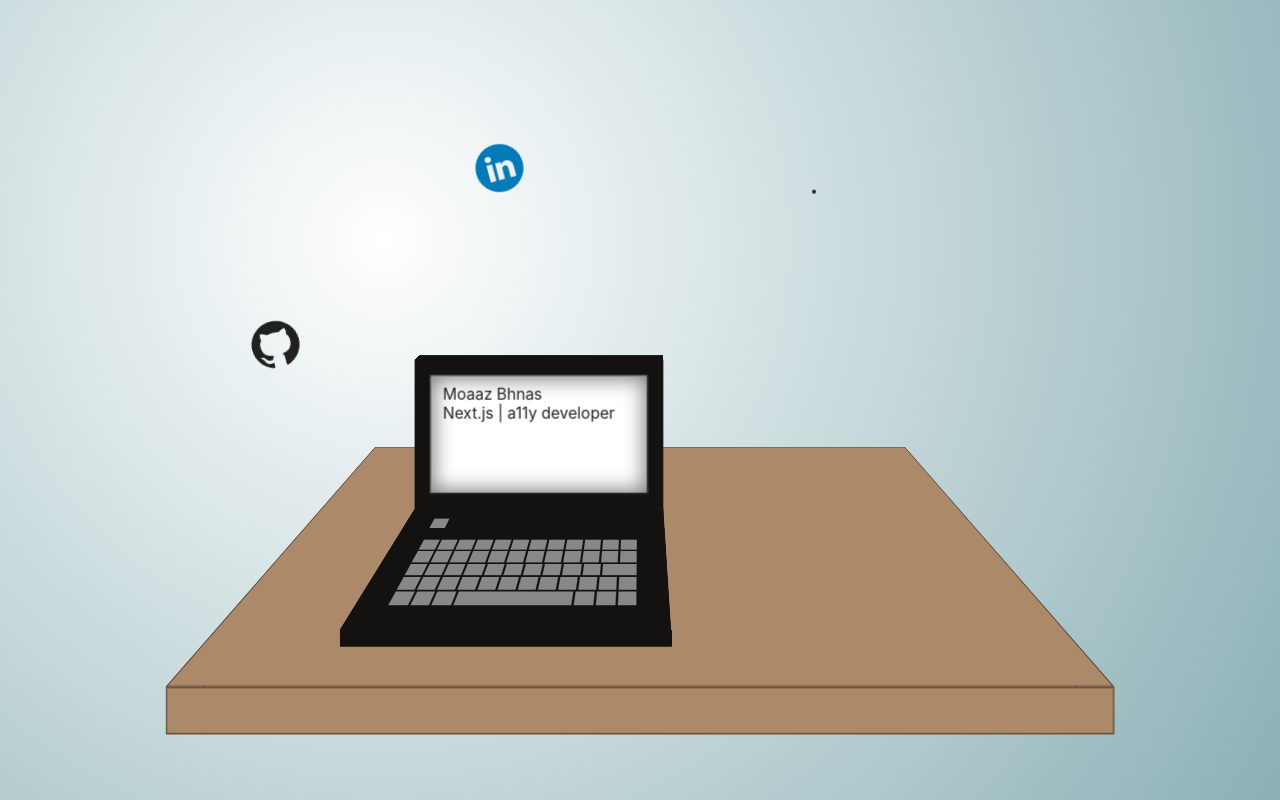
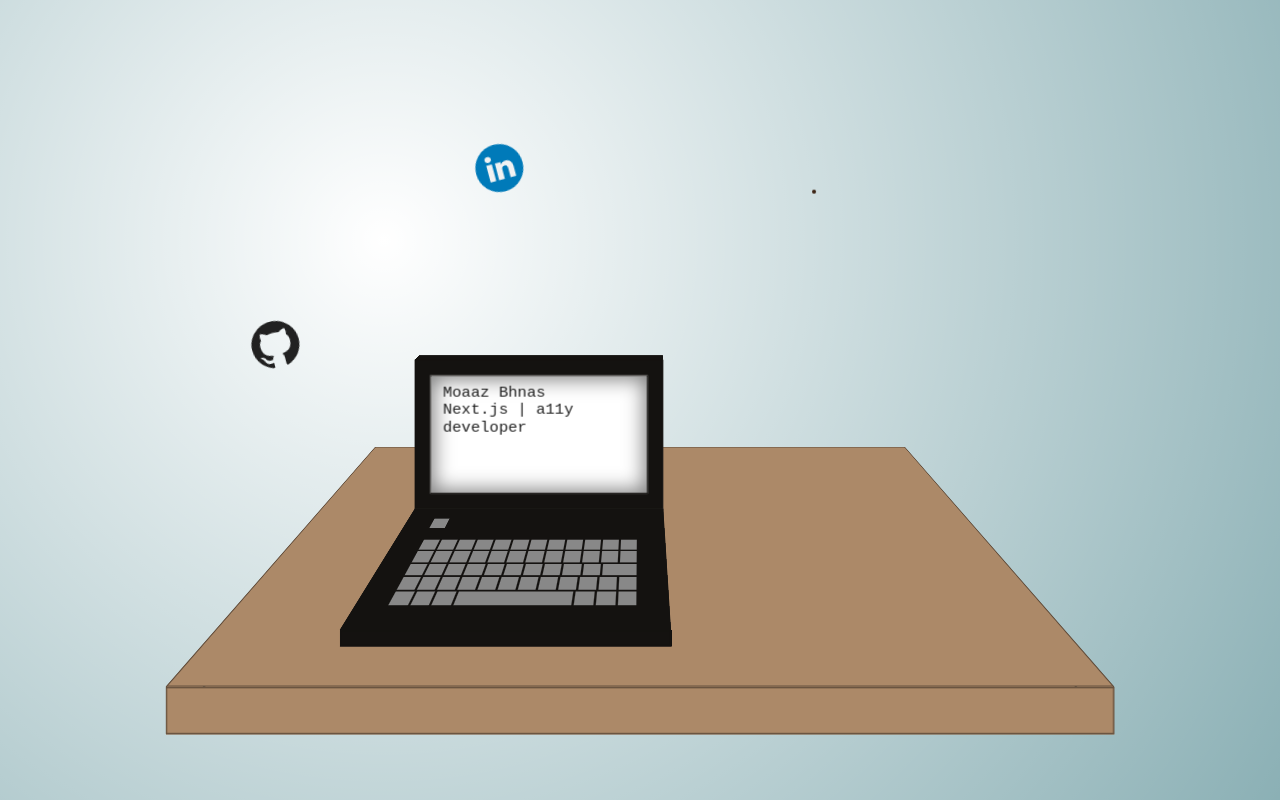
Before and after one commit to moaaz-bhnas/portfolio, a Next.js app: page / in a window 1280 px wide. Built offline with nearby package versions, Linux system fonts and the light colour scheme.

Commit message:
all finished

```diff
--- a/components/Papers/Index.js
+++ b/components/Papers/Index.js
@@ -25,7 +25,7 @@ const StyledPapers = styled.div`
   width: ${({ width }) => `${width}em`};
   height: ${({ width }) => `${width * 1.4}em`};
   transform-style: preserve-3d;
-  transform: rotateX(90deg) translate3d(10em, 4em, 7em);
+  transform: rotateX(90deg) translate3d(10em, 4em, 6.2em);
 
   animation: ${slide} 1s backwards 1.8s;
 
--- a/components/Workspace/Index.js
+++ b/components/Workspace/Index.js
@@ -1,4 +1,4 @@
-import { memo } from "react";
+import { memo, useCallback, useRef } from "react";
 import Desk from "../Desk/Index";
 import Laptop from "../Laptop/Index";
 import Nail from "../Nail/Index";
@@ -8,9 +8,28 @@ import SocialLinks from "../social/Index";
 import styled from "styled-components";
 
 const Workspace = () => {
+  const sceneRef = useRef();
+
+  /*
+  30 70
+  50 > 20
+  */
+
+  const handleMouseMove = useCallback((event) => {
+    const { pageX, pageY } = event;
+
+    const persX = pageX / window.innerWidth;
+    const persY = pageY / window.innerHeight;
+
+    const posX = persX * 30;
+    const posY = persY * 20;
+
+    sceneRef.current.style.perspectiveOrigin = `${posX + 35}% ${posY + 10}%`;
+  }, []);
+
   return (
-    <StyledWorkspace>
-      <Scene>
+    <StyledWorkspace onMouseMove={handleMouseMove}>
+      <Scene ref={sceneRef}>
         <Desk width={42.5} />
         <Laptop />
         <Nail />
--- a/pages/_app.js
+++ b/pages/_app.js
@@ -8,7 +8,7 @@ const GlobalStyle = createGlobalStyle`
   body {
     margin: 0;
     color: #222;
-    font-family: -apple-system, BlinkMacSystemFont, "Segoe UI", Roboto, Helvetica, Arial, sans-serif, "Apple Color Emoji", "Segoe UI Emoji", "Segoe UI Symbol";
+    font-family: 'Courier New', monospace;
   }
 `;
 
```
Also changed, not shown: components/Papers/components/About.js (deleted, +0 -23 lines).
